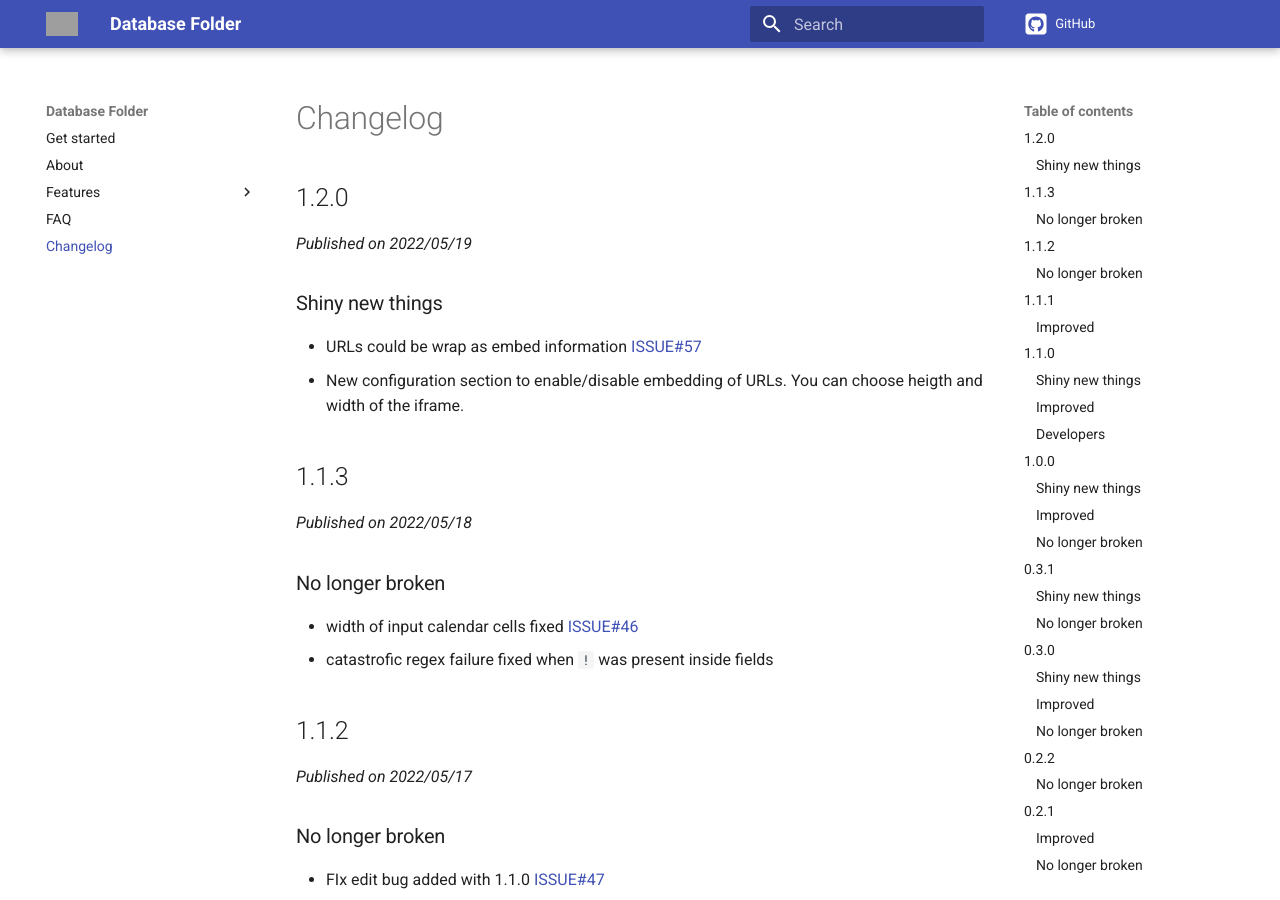
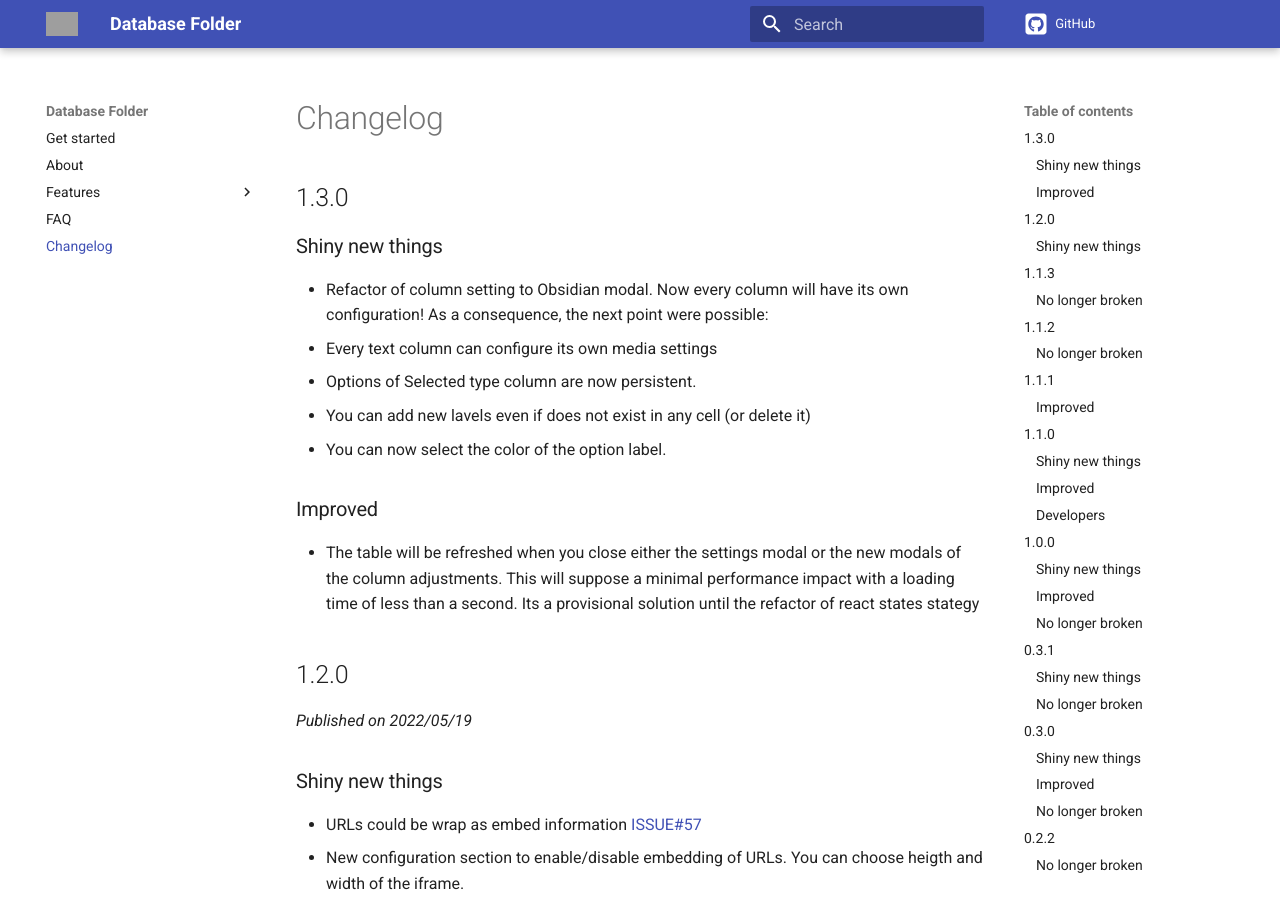
Before and after one commit to RafaelGB/obsidian-db-folder, an MkDocs documentation site: the page built from docs/docs/changelog.md, in a window 1280 px wide and 900 px high. Built offline with MkDocs 1.6.1 and Material for MkDocs 9.7.7, drawn with Linux system fonts in a browser that asks for light colours; comment, search, counter and statistics services are not loaded; grey boxes are pictures that could not be loaded.

Commit message:
new notes

```diff
--- a/docs/docs/changelog.md
+++ b/docs/docs/changelog.md
@@ -1,3 +1,12 @@
+## 1.3.0
+### Shiny new things
+- Refactor of column setting to Obsidian modal. Now every column will have its own configuration! As a consequence, the next point were possible:
+  - Every text column can configure its own media settings
+  - Options of Selected type column are now persistent.
+  - You can add new lavels even if does not exist in any cell (or delete it)
+  - You can now select the color of the option label.
+### Improved
+- The table will be refreshed when you close either the settings modal or the new modals of the column adjustments. This will suppose a minimal performance impact with a loading time of less than a second. Its a provisional solution until the refactor of react states stategy
 ## 1.2.0
 *Published on 2022/05/19*
 ### Shiny new things
```
